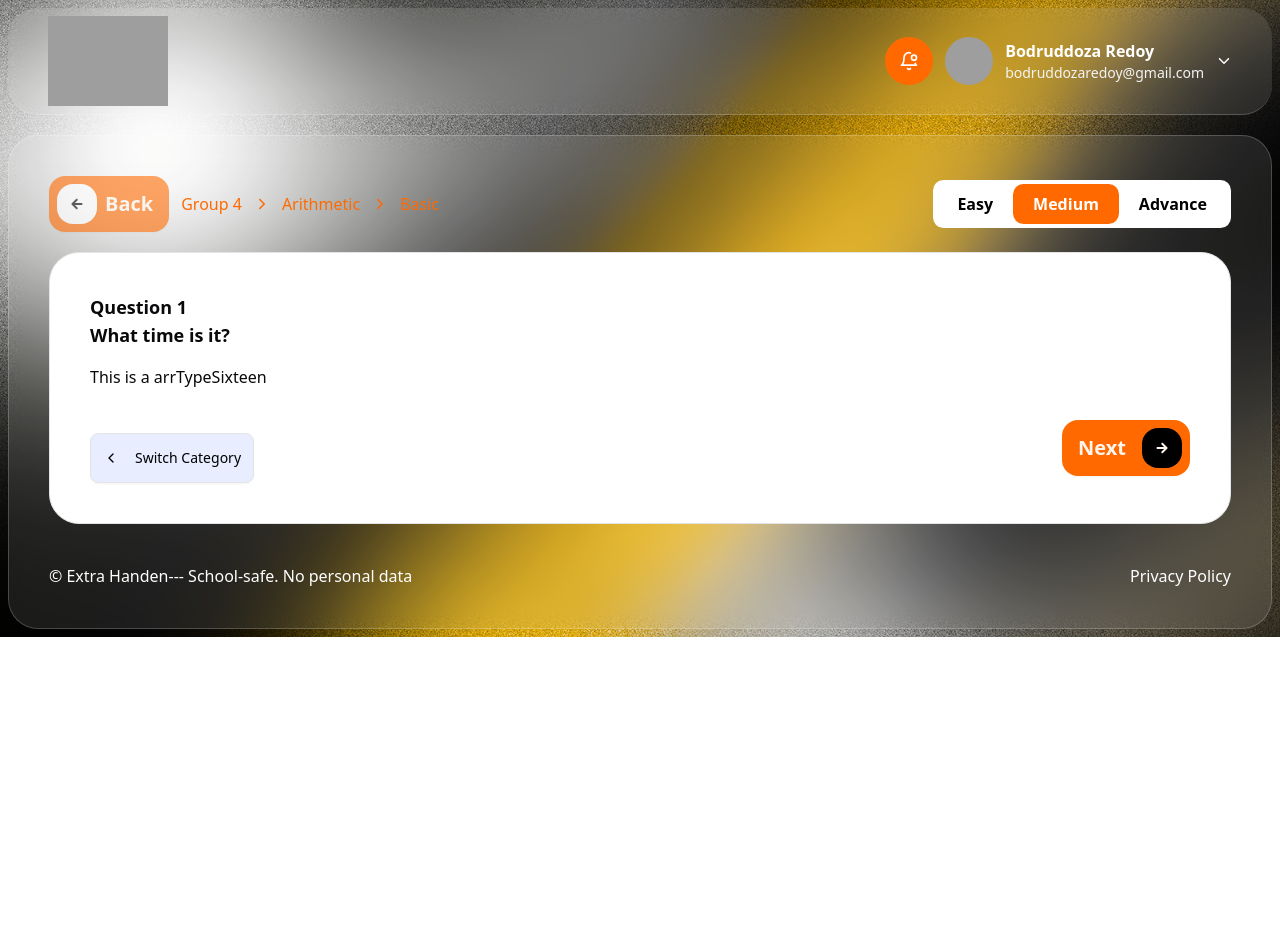
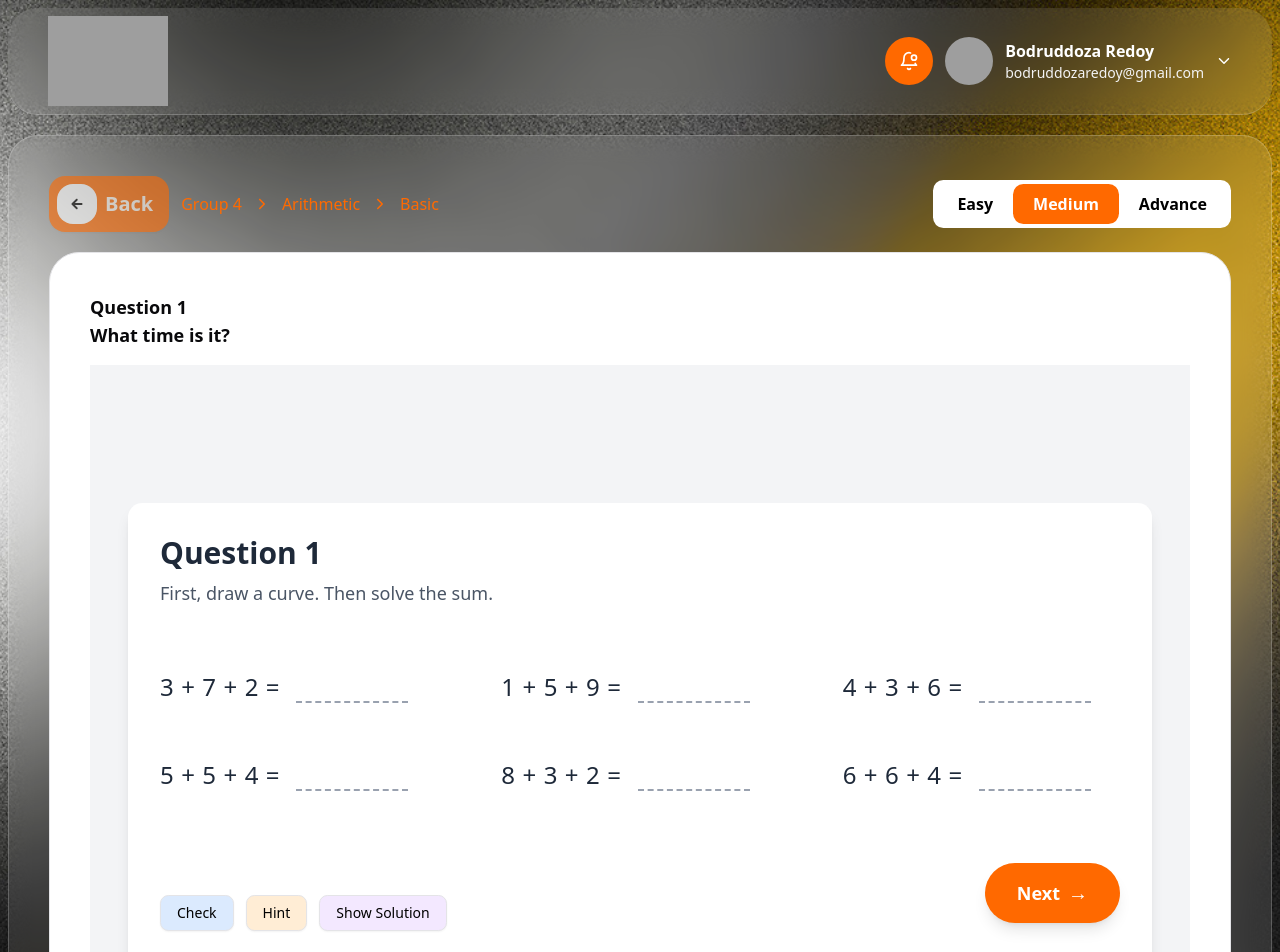
Before and after one commit to juyel66/Eduloop-quize-Application, a React (Vite) app: page /arithmetic in a window 1280 px wide. Shown: the top 952 px of the page. Before the commit the page ends 800 px from the top, so only its background shows below. Built offline with nearby package versions, Linux system fonts and the light colour scheme; grey boxes are pictures that could not be loaded.

Commit message:
feat(arrTypeSixteen): add controllers

```diff
--- a/src/pages/Arithmetic/components/ArrTypeSixteen.tsx
+++ b/src/pages/Arithmetic/components/ArrTypeSixteen.tsx
@@ -1,7 +1,140 @@
+import Check from "@/components/common/Check";
+import Controllers from "@/components/common/Controllers";
+import Hint from "@/components/common/Hint";
+import React, { useState } from "react";
+import { FaCheckCircle, FaExclamationCircle } from 'react-icons/fa';
+
+// Updated JSON data based on the provided image
+const problemsJSON = [
+  { id: 1, question: "3 + 7 + 2 =", answer: 12, type: "addition" },
+  { id: 2, question: "1 + 5 + 9 =", answer: 15, type: "addition" },
+  { id: 3, question: "4 + 3 + 6 =", answer: 13, type: "addition" },
+  { id: 4, question: "5 + 5 + 4 =", answer: 14, type: "addition" },
+  { id: 5, question: "8 + 3 + 2 =", answer: 13, type: "addition" },
+  { id: 6, question: "6 + 6 + 4 =", answer: 16, type: "addition" },
+];
+
+const ArrTypeSixteen = () => {
+  const [problems] = useState(problemsJSON);
+  const [userAnswers, setUserAnswers] = useState(Array(problems.length).fill(NaN));
+  const [validation, setValidation] = useState(Array(problems.length).fill(null));
+  const [status, setStatus] = useState(null);
+  const [showHint, setShowHint] = useState(false);
+  const [showSolution, setShowSolution] = useState(false);
+
+  const handleInputChange = (index, value) => {
+    const newAnswers = [...userAnswers];
+    newAnswers[index] = value === "" ? NaN : parseInt(value);
+    setUserAnswers(newAnswers);
+  };
+
+  const handleCheck = () => {
+    const newValidation = problems.map((p, i) => p.answer === userAnswers[i]);
+    const allCorrect = newValidation.every(Boolean);
+    setValidation(newValidation);
+    setStatus(allCorrect ? "match" : "wrong");
+    setShowSolution(false);
+  };
+
+  const handleShowHint = () => setShowHint((v) => !v);
+
+  const handleShowSolution = () => {
+    setShowSolution(true);
+    setValidation(Array(problems.length).fill(true));
+    setStatus(null);
+  };
+
+  const summary =
+    status === "match"
+      ? { text: "🎉 All Correct! Great job", color: "text-green-600", bgColor: "bg-green-100", borderColor: "border-green-600" }
+      : status === "wrong"
+      ? { text: "❌ Some answers are wrong. Check again.", color: "text-red-600", bgColor: "bg-red-100", borderColor: "border-red-600" }
+      : null;
+
+  return (
+    <div className="min-h-screen bg-gray-100 p-8 flex flex-col items-center justify-center font-sans text-gray-800">
+      <div className="w-full max-w-5xl p-8 bg-white rounded-xl shadow-lg">
+        <h1 className="text-2xl sm:text-3xl font-bold mb-2">Question 1</h1>
+        <p className="text-lg text-gray-600 mb-12">
+          First, draw a curve. Then solve the sum.
+        </p>
+
+        {/* Math Problems Grid */}
+        <div className="grid grid-cols-1 sm:grid-cols-2 lg:grid-cols-3 gap-y-10 gap-x-16 mb-8">
+          {problems.map((p, idx) => {
+            const isCorrect = validation[idx];
+            const inputClass =
+              isCorrect === true
+                ? "border-green-600 text-green-600"
+                : isCorrect === false
+                ? "border-red-600 text-red-600"
+                : "border-gray-400 text-gray-900";
+
+            return (
+              <div key={p.id} className="flex items-end justify-between sm:justify-start sm:space-x-4">
+                <span className="text-xl sm:text-2xl font-medium tracking-wide">
+                  {p.question}
+                </span>
+                <input
+                  type="number"
+                  className={`w-24 sm:w-28 h-12 text-center text-xl font-semibold border-b-2 border-dashed focus:outline-none ${inputClass}`}
+                  value={showSolution ? p.answer : (isNaN(userAnswers[idx]) ? "" : userAnswers[idx])}
+                  onChange={(e) => handleInputChange(idx, e.target.value)}
+                  readOnly={showSolution}
+                />
+              </div>
+            );
+          })}
+        </div>
+
+        {/* Horizontal Line and Controls */}
+        <div className="flex flex-col items-center my-16 relative">
+          <div className="flex justify-start items-center w-full">
+            <div className="flex space-x-4">
+
+               <Controllers
+                        handleCheck={handleCheck}
+                        handleShowSolution={handleShowSolution}
+                        handleShowHint={handleShowHint}
+                      />
+
+                      {/* Hint */}
+                      {showHint && <Hint hint={Hint} />}
+
+                      {/* Summary */}
+                      <Check summary={summary} />
 
 
-export default function ArrTypeSixteen({ data, hint }: any) {
-  return (
-    <div>This is a arrTypeSixteen </div>
-  )
-}
+
+            </div>
+            <div className="flex-grow flex justify-end">
+              <button className="flex items-center gap-2 px-8 py-4 text-lg font-semibold rounded-full shadow-lg transition duration-300 transform hover:scale-105 bg-orange-500 text-white hover:bg-orange-600">
+                <span>Next</span>
+                <span className="text-xl">&rarr;</span>
+              </button>
+            </div>
+          </div>
+        </div>
+
+        {/* Hint and Check messages */}
+        {showHint && (
+          <div className="bg-yellow-100 p-4 rounded-lg border border-yellow-400 mt-8">
+            <p className="text-yellow-800 font-medium">First, count the objects in the first group. Then, add the objects from the second and third groups to get the total number.</p>
+          </div>
+        )}
+        {summary && (
+          <div className={`p-4 rounded-lg border-2 mt-8 ${summary.borderColor} ${summary.bgColor}`}>
+            <div className="flex items-center gap-2">
+              <span className={`text-xl ${summary.color}`}>
+                {status === "match" ? "✅" : "❌"}
+              </span>
+              <p className={`text-lg font-semibold ${summary.color}`}>{summary.text}</p>
+            </div>
+          </div>
+        )}
+      </div>
+    </div>
+  );
+};
+
+export default ArrTypeSixteen;
```
